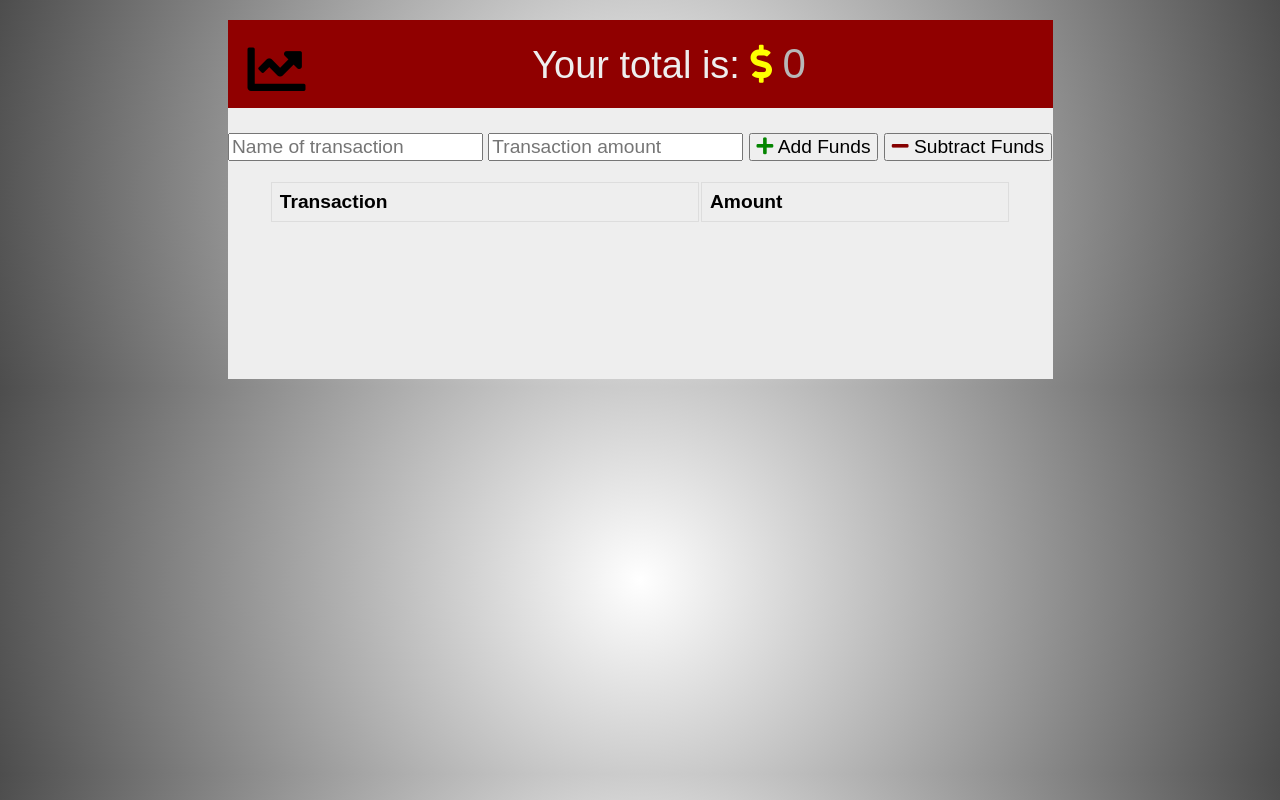
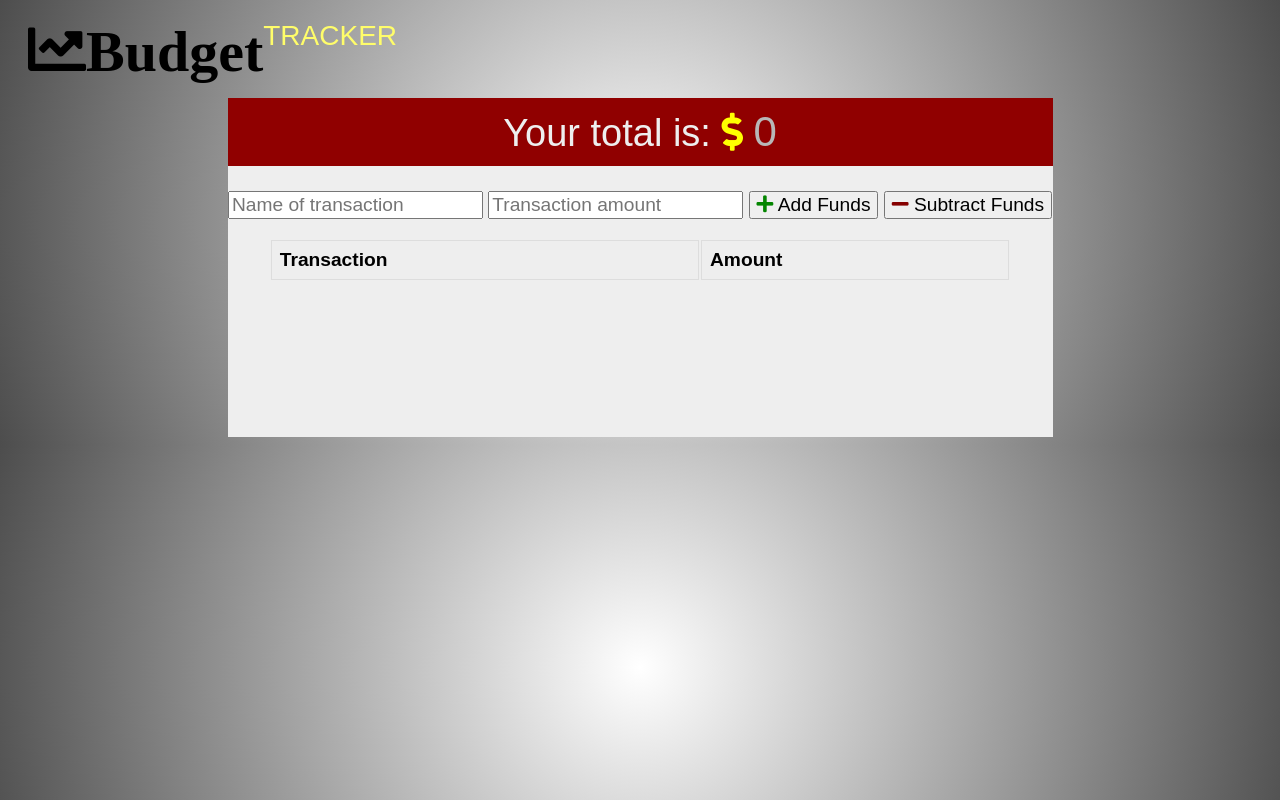
Before and after one commit to MehdiMahmud79/budget-tracker, a website: page public/index.html in a window 1280 px wide. Drawn offline with nearby package versions, Linux system fonts and the light colour scheme; no server answers.

Commit message:
add header logo

```diff
--- a/public/index.html
+++ b/public/index.html
@@ -14,10 +14,12 @@
   <title>Budget Tracker</title>
 </head>
 <body>
+  <div class="header">
+    <i class="fas fa-chart-line" style="font-size:58px; color:black; float:left">Budget</i><span style="font-size:28px; color:rgb(255, 253, 106); float:left">TRACKER</span>
+  </div>
   <div class="wrapper">
-    <div class="total">
-      <div class="total"><i class="fas fa-chart-line" style="font-size:58px; color:black; float:left"></i> Your total is: <i class="fas fa-dollar-sign" style="color:yellow"></i>  <span id="total">0</span></div>
-    </div>
+     <div class="total"> Your total is: <i class="fas fa-dollar-sign" style="color:yellow"></i>  <span id="total">0</span></div>
+
 
     <div class="form">
       <input type="text" id="t-name" placeholder="Name of transaction" />
--- a/public/styles.css
+++ b/public/styles.css
@@ -29,7 +29,11 @@ tr:nth-child(even) {
 .error {
   color: red;
 }
-
+.header{
+  display: flex;
+  flex-wrap: wrap;
+  margin:20px;
+}
 .wrapper {
   margin: 0 auto;
   max-width: 825px;
```
